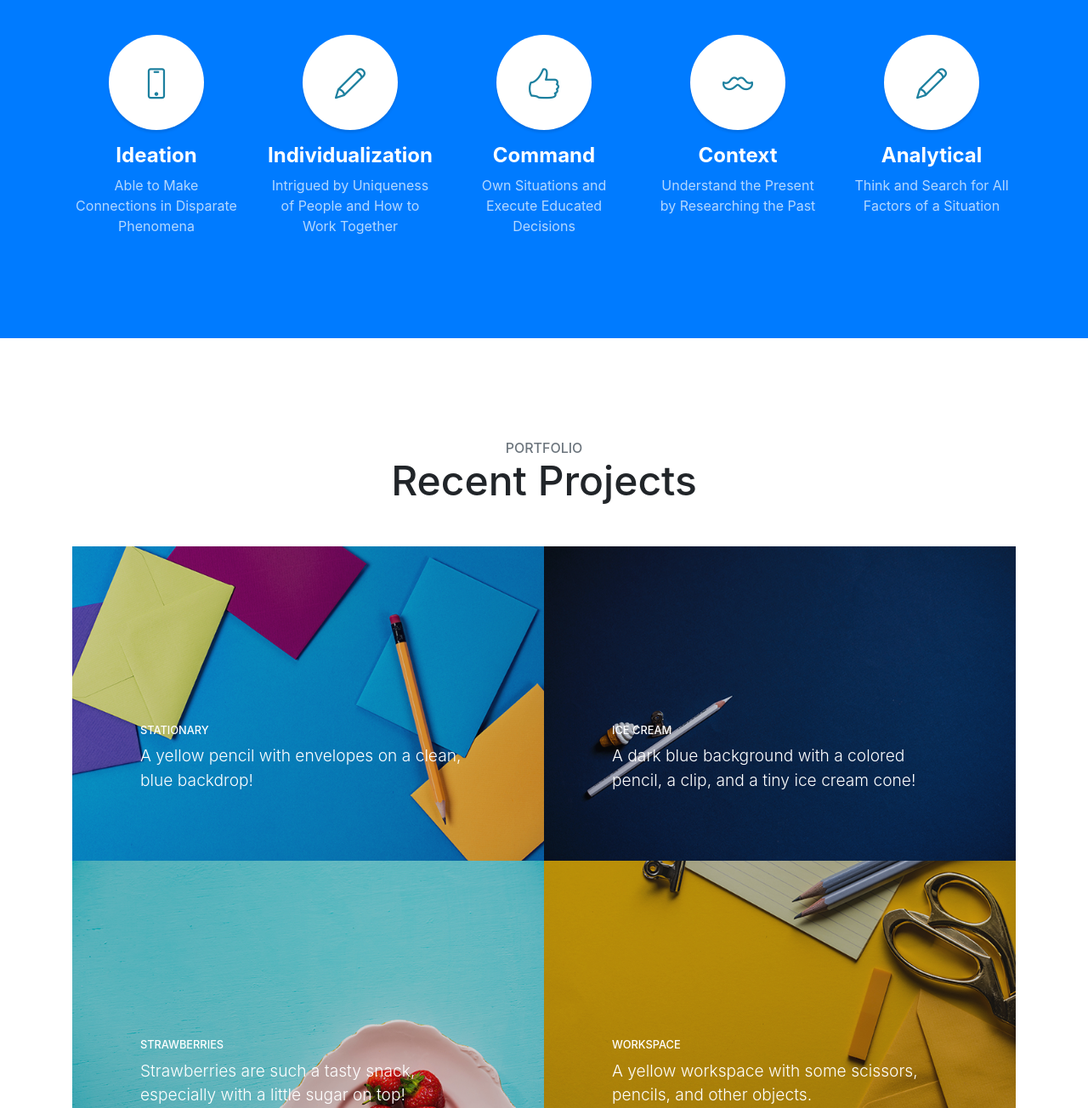
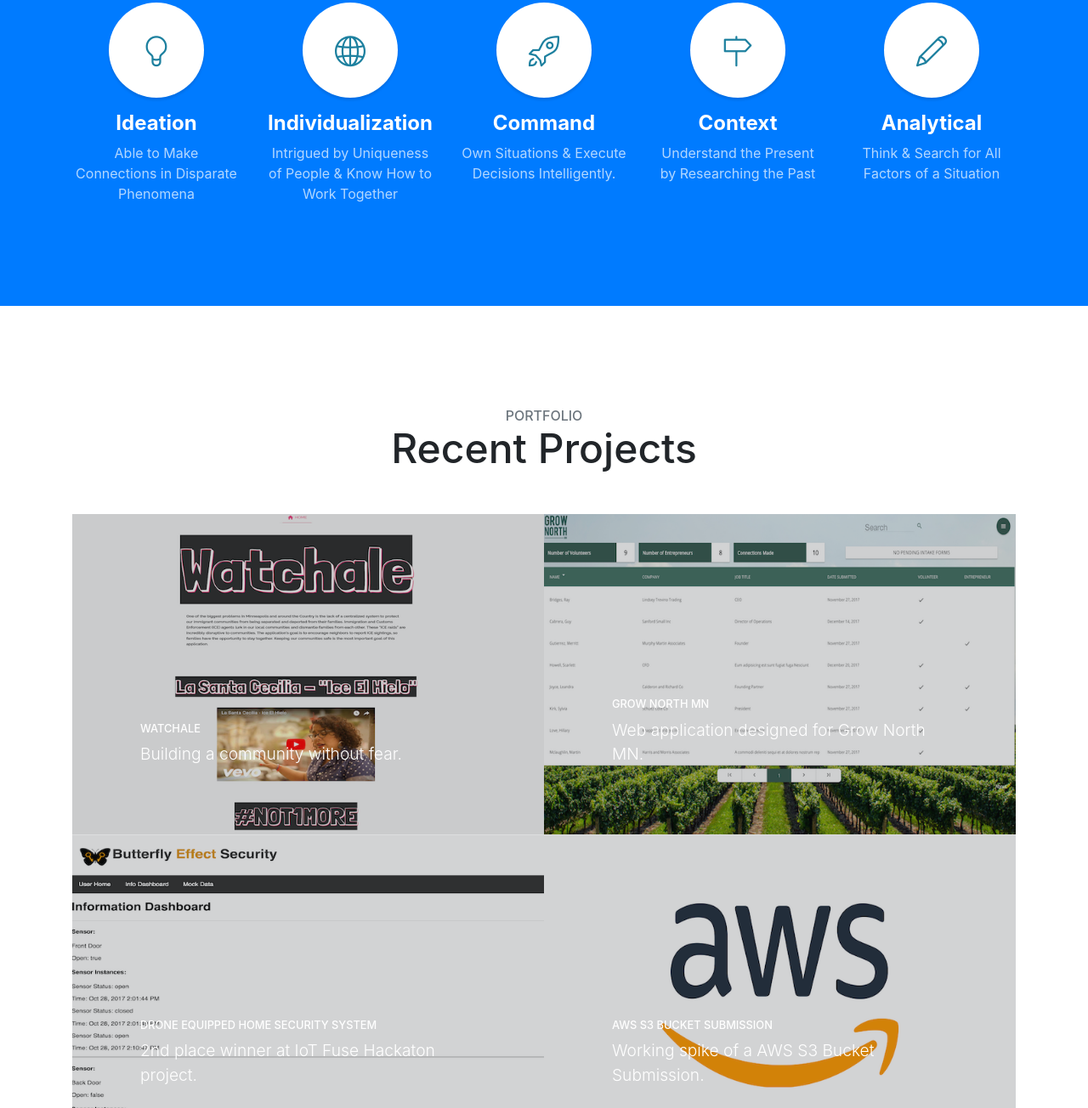
Before and after one commit to PresidenteGomez/litty, a website with bundled scripts: page index.html in a window 1280 px wide. Shown: the part 1496-2800 px from the top of the page at 85% size. Built offline with nearby package versions, Linux system fonts and the light colour scheme.

Commit message:
completed MVP of my portfolio

```diff
--- a/index.html
+++ b/index.html
@@ -15,7 +15,8 @@
 
   <!-- Custom Fonts -->
   <link href="vendor/font-awesome/css/font-awesome.min.css" rel="stylesheet" type="text/css">
-    <link href="https://fonts.googleapis.com/css?family=Source+Sans+Pro:300,400,700,300italic,400italic,700italic" rel="stylesheet" type="text/css">
+  <link href="https://fonts.googleapis.com/css?family=Source+Sans+Pro:300,400,700,300italic,400italic,700italic" rel="stylesheet"
+    type="text/css">
   <link href="vendor/simple-line-icons/css/simple-line-icons.css" rel="stylesheet">
 
   <!-- Custom CSS -->
@@ -53,12 +54,14 @@
 
   <!-- Header -->
   <header class="masthead d-flex">
-      <div class="container text-center my-auto" >
+    <div class="container text-center my-auto">
       <h1 id="standout" class="mb-1">I'm Nestor.</h1>
       <h3 class="mb-5">
-          <em id="standout">Welcome to my page! Please look around and connect with me through social media!</em>
+        <em id="standout">Welcome.</em>
       </h3>
-        <a class="btn btn-primary btn-xl js-scroll-trigger" href="#about">&#9660</a>
+      <!-- <a class="btn btn-primary btn-xl js-scroll-trigger" href="#about">
+        <i class="icon-arrow-down-circle"></i>
+      </a> -->
     </div>
     <div class="overlay"></div>
   </header>
@@ -69,17 +72,19 @@
       <div class="row">
         <div class="col-lg-10 mx-auto">
           <h2>I'm all about Personal Development and Social Change </h2>
-            <p class="lead mb-5">My name is Nestor and I'm a full-stack software developer. I'm a community grounded and persistent voice for immigrant rights
-            in Minnesota and across the Country. My passions revolve in the intersections of technology, community, entrepreneurship,
-            sustainability, drones, and autonomous vehicles.
+          <p class="lead mb-5">My name is Nestor and I'm a full-stack software developer. I'm a community grounded and persistent voice for immigrant
+            rights in Minnesota and across the Country. My passions revolve in the intersections of technology, community,
+            entrepreneurship, sustainability, drones, and autonomous vehicles.
           </p>
-            <a class="btn btn-dark btn-xl js-scroll-trigger" href="#services">&#9660</a>
+          <!-- <a class="btn btn-dark btn-xl js-scroll-trigger" href="#services">
+            <i class="icon-arrow-down-circle"></i>
+          </a> -->
         </div>
       </div>
     </div>
   </section>
 
-    <!-- Services -->
+  <!-- Strengths -->
   <section class="content-section bg-primary text-white text-center" id="services">
     <div class="container">
       <div class="content-section-heading">
@@ -89,7 +94,7 @@
       <div class="row">
         <div class="col">
           <span class="service-icon rounded-circle mx-auto mb-3">
-              <i class="icon-screen-smartphone"></i>
+            <i class="icon-bulb"></i>
           </span>
           <h4>
             <strong>Ideation</strong>
@@ -98,25 +103,25 @@
         </div>
         <div class="col">
           <span class="service-icon rounded-circle mx-auto mb-3">
-              <i class="icon-pencil"></i>
+            <i class="icon-globe"></i>
           </span>
           <h4>
             <strong>Individualization</strong>
           </h4>
-            <p class="text-faded mb-0">Intrigued by Uniqueness of People and How to Work Together</p>
+          <p class="text-faded mb-0">Intrigued by Uniqueness of People & Know How to Work Together</p>
         </div>
         <div class="col">
           <span class="service-icon rounded-circle mx-auto mb-3">
-              <i class="icon-like"></i>
+            <i class="icon-rocket"></i>
           </span>
           <h4>
             <strong>Command</strong>
           </h4>
-            <p class="text-faded mb-0">Own Situations and Execute Educated Decisions</p>
+          <p class="text-faded mb-0">Own Situations & Execute Decisions Intelligently.</p>
         </div>
         <div class="col">
           <span class="service-icon rounded-circle mx-auto mb-3">
-              <i class="icon-mustache"></i>
+            <i class="icon-direction"></i>
           </span>
           <h4>
             <strong>Context</strong>
@@ -130,7 +135,7 @@
           <h4>
             <strong>Analytical</strong>
           </h4>
-            <p class="text-faded mb-0">Think and Search for All Factors of a Situation</p>
+          <p class="text-faded mb-0">Think & Search for All Factors of a Situation</p>
         </div>
       </div>
     </div>
@@ -154,48 +159,48 @@
         <h2 class="mb-5">Recent Projects</h2>
       </div>
       <div class="row no-gutters">
-          <div class="col-lg-6">
-            <a class="portfolio-item" href="#">
+        <div class="col-md-6">
+          <a class="portfolio-item" href="https://github.com/PresidenteGomez/watchale">
             <span class="caption">
               <span class="caption-content">
-                  <h2>Stationary</h2>
-                  <p class="mb-0">A yellow pencil with envelopes on a clean, blue backdrop!</p>
+                <h2>Watchale</h2>
+                <p class="mb-0">Building a community without fear.</p>
               </span>
             </span>
-              <img class="img-fluid" src="img/portfolio-1.jpg" alt="">
+            <img class="img-fluid" src="img/watchale-home.png" alt="">
           </a>
         </div>
         <div class="col-lg-6">
-            <a class="portfolio-item" href="#">
+          <a class="portfolio-item" href="https://github.com/Wally142/Grow-North-MN">
             <span class="caption">
               <span class="caption-content">
-                  <h2>Ice Cream</h2>
-                  <p class="mb-0">A dark blue background with a colored pencil, a clip, and a tiny ice cream cone!</p>
+                <h2>Grow North MN</h2>
+                <p class="mb-0">Web application designed for Grow North MN.</p>
               </span>
             </span>
-              <img class="img-fluid" src="img/portfolio-2.jpg" alt="">
+            <img class="img-fluid" src="img/grownorth-home.png" alt="">
           </a>
         </div>
         <div class="col-lg-6">
-            <a class="portfolio-item" href="#">
+          <a class="portfolio-item" href="https://github.com/TheButterflyGroup/DroneEquippedHomeSecurity">
             <span class="caption">
               <span class="caption-content">
-                  <h2>Strawberries</h2>
-                  <p class="mb-0">Strawberries are such a tasty snack, especially with a little sugar on top!</p>
+                <h2>Drone Equipped Home Security System</h2>
+                <p class="mb-0">2nd place winner at IoT Fuse Hackaton project.</p>
               </span>
             </span>
-              <img class="img-fluid" src="img/portfolio-3.jpg" alt="">
+            <img class="img-fluid" src="img/butterflyaffect-home.png" alt="">
           </a>
         </div>
         <div class="col-lg-6">
-            <a class="portfolio-item" href="#">
+          <a class="portfolio-item" href="https://github.com/PresidenteGomez/aws-spike2">
             <span class="caption">
               <span class="caption-content">
-                  <h2>Workspace</h2>
-                  <p class="mb-0">A yellow workspace with some scissors, pencils, and other objects.</p>
+                <h2>AWS S3 Bucket Submission</h2>
+                <p class="mb-0">Working spike of a AWS S3 Bucket Submission.</p>
               </span>
             </span>
-              <img class="img-fluid" src="img/portfolio-4.jpg" alt="">
+            <img class="img-fluid" src="img/aws-logo.png" alt="">
           </a>
         </div>
       </div>
@@ -223,10 +228,15 @@
   <!-- Footer -->
   <footer class="footer text-center">
     <div class="container">
-        <ul class="list-inline mb-5">
+      <ul class="list-inline">
         <li class="list-inline-item">
           <a class="social-link rounded-circle text-white mr-3" href="https://www.facebook.com/gomez.jimenez.nestor">
             <i class="icon-social-facebook"></i>
+          </a>
+        </li>
+        <li class="list-inline-item">
+          <a class="social-link rounded-circle text-white" href="https://www.linkedin.com/in/nestor-gomez-jimenez/">
+            <i class="icon-social-linkedin"></i>
           </a>
         </li>
         <li class="list-inline-item">
@@ -239,11 +249,7 @@
             <i class="icon-social-github"></i>
           </a>
         </li>
-          <li class="list-inline-item">
-            <a class="social-link rounded-circle text-white" href="https://www.linkedin.com/in/nestor-gomez-jimenez/">
-              <i class="icon-social-linkedin"></i>
-            </a>
-          </li>
+
       </ul>
       <p class="text-muted small mb-0">Copyright &copy; Nestor Gomez Jimenez 2018</p>
     </div>
```
Also changed, not shown: css/stylish-portfolio.min.css, img/aws-logo.png (added), img/butterflyaffect-home.png (added), img/grownorth-home.png (added), img/watchale-home.png (added). Lines whose indentation alone changed are shown as unchanged.
